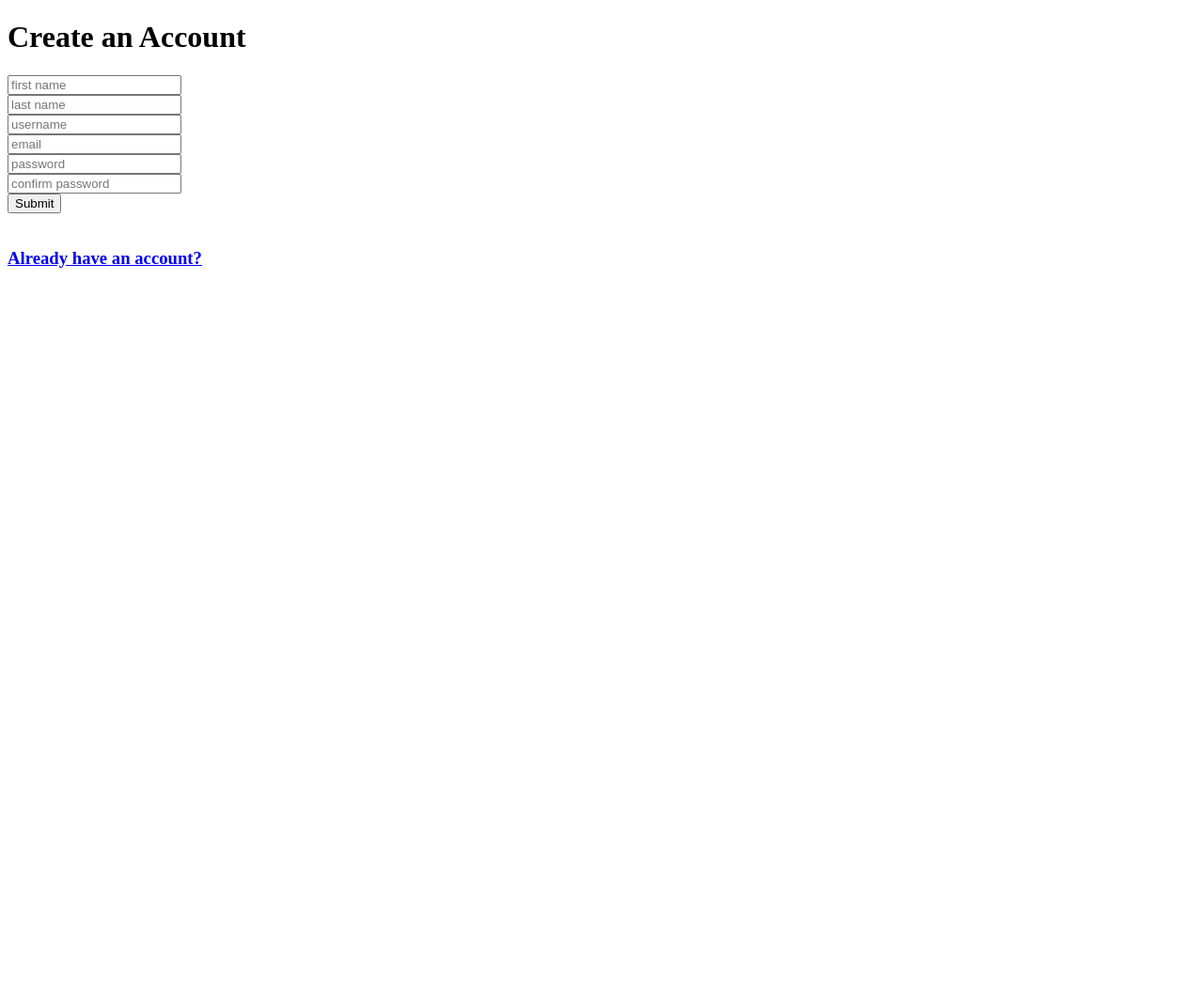
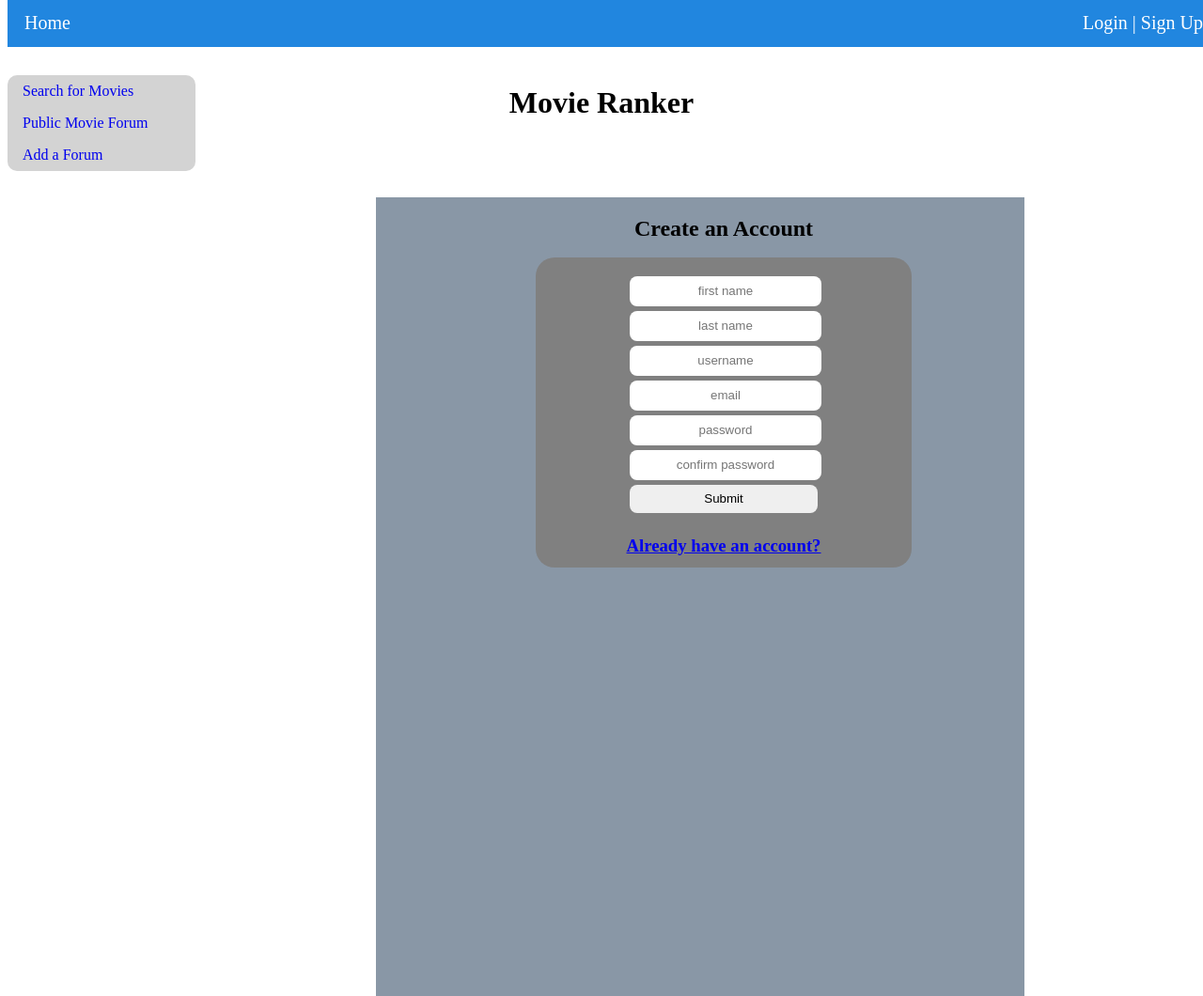
Before and after one commit to j0rdanbruce/MovieRanker, a Python web app: template templates/registration.html in a window 1280 px wide. Shown: the whole page at 94% size. Before the commit the page ends 285 px from the top, so only its background shows below. Run offline with Jinja, Linux system fonts and the light colour scheme; the template is opened without the code that fills it: most values are stand-ins (such as "Sample title", 1, 10 or a date in 2020); form fields are guessed from the names that the template uses.

Commit message:
made styling changes to layout of some web pages

```diff
--- a/resources/user.py
+++ b/resources/user.py
@@ -56,7 +56,7 @@ def login_guest():
     cursor.close()'''
     session["id"] = 0
     session["is_guest"] = "active"
-    return redirect(url_for("user.home_page"))
+    return redirect(url_for("movies.search_movie"))
 
 @blp.route("/user/edit_info", methods=["GET", "POST"])
 @login_required
--- a/templates/layout.html
+++ b/templates/layout.html
@@ -155,7 +155,7 @@
     }*/
     .main-content{
         background-color: rgb(137, 151, 166);
-        width: 950px;
+        width: 50%;
         min-height: 100%;
         height: auto;
         margin: auto;
@@ -189,7 +189,6 @@
     <div class="side-navbar">
         <ul id="nav-links">
             <li><a href="{{ url_for('movies.search_movie') }}">Search for Movies</a></li>
-            <li><a href="#">Search for Actors</a></li>
             <li><a href="{{ url_for('forum.get_forums') }}">Public Movie Forum</a></li>
             <li><a href="{{ url_for('forum.create_forum') }}">Add a Forum</a></li>
             {% if "id" in session and "is_guest" not in session %}
--- a/templates/my_forums.html
+++ b/templates/my_forums.html
@@ -21,6 +21,9 @@
     width: 500px;
     border-radius: 10px;
     border: none;
+  }
+  .body-box > input > text{
+    width: fit-content;
   }
   div.private-box > fieldset{
     height: 50px;
--- a/templates/registration.html
+++ b/templates/registration.html
@@ -6,9 +6,52 @@
   <meta name="viewport" content="width=device-width, initial-scale=1.0">
   <title>Document</title>
 </head>
+<style>
+  .page-title{
+    text-align: center;
+    margin-bottom: 17px;
+  }
+  .register-box{
+    background-color: gray;
+    border-radius: 20px;
+    width: 400px;
+    height: 310px;
+    margin: auto;
+    padding-top: 20px;
+    position: relative;
+  }
+  .register-form{
+    width: 50%;
+    height: auto;
+    margin: auto;
+    position: relative;
+  }
+  .register-form div > input{
+    border-style: none;
+    border-radius: 8px;
+    height: 30px;
+    width: 200px;
+    margin-bottom: 5px;
+    text-align: center;
+  }
+  #submit > input{
+    cursor: pointer;
+  }
+  .login-link{
+    text-align: center;
+  }
+</style>
 <body>
-  <h1>Create an Account</h1>
-  <form action="" method="post">
+  {% extends "layout.html" %}
+
+  {% block nav_bar %}
+    {{ super() }}
+  {% endblock %}
+
+  {% block main_content %}
+  <h2 class="page-title">Create an Account</h2>
+  <div class="register-box">
+    <form class="register-form" action="" method="post">
       {{ form.hidden_tag() }}
       <div id="fname-field">{{ form.fname(placeholder='first name') }}</div>
       <div id="lname-field">{{ form.lname(placeholder='last name') }}</div>
@@ -18,10 +61,9 @@
       <div id="confirm-password-field">{{ form.password2(placeholder='confirm password') }}</div>
       <div id="submit">{{ form.submit() }}</div>
     </form>
+    <h3 class="login-link"><a href="{{ url_for('user.login') }}">Already have an account?</a></h3>
+  </div>
+  {% endblock %}
 
-<br>
-  <h3><a href="{{ url_for('user.login') }}">Already have an account?</a></h3>
-
-  <div></div>
 </body>
 </html>
```
Also changed, not shown: templates/movies.html (+4 -3 lines), 1 other file. Lines whose indentation alone changed are shown as unchanged.
